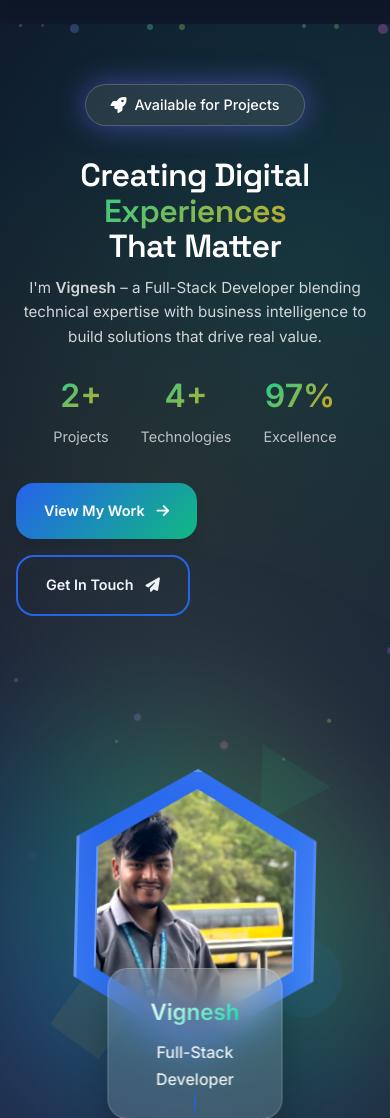
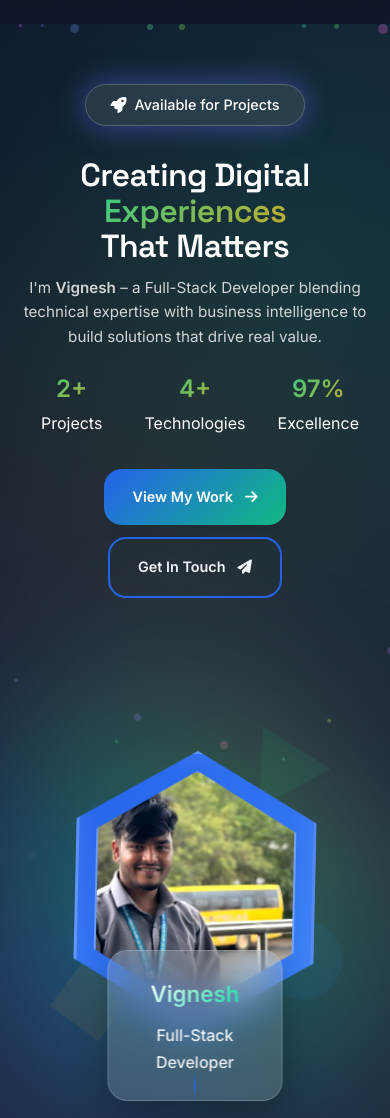
Before and after one commit to Vickyvkz7/myweb, a Flask app: page / in a window 390 px wide. Shown: the part 76-1194 px from the top of the page. Run offline with Flask 3, Linux system fonts and the light colour scheme.

Commit message:
Fix stats layout for mobile — keep horizontal placement

```diff
--- a/templates/index.html
+++ b/templates/index.html
@@ -213,10 +213,42 @@
         margin-bottom: 2rem;
         opacity: 0;
         animation: fadeIn 0.8s ease 1s forwards;
+        flex-wrap: wrap;
+        justify-content: flex-start;
     }
 
     .stat {
         text-align: center;
+        flex: 0 1 calc(33.333% - 1.35rem);
+        min-width: 100px;
+    }
+
+    @media (max-width: 768px) {
+        .hero-stats {
+            gap: 1rem;
+            justify-content: space-between;
+            flex-wrap: nowrap;
+        }
+
+        .stat {
+            flex: 0 1 calc(33.333% - 0.67rem);
+            min-width: auto;
+        }
+    }
+
+    @media (max-width: 480px) {
+        .hero-stats {
+            gap: 0.75rem;
+            justify-content: space-between;
+            flex-direction: row;
+            flex-wrap: nowrap;
+        }
+
+        .stat {
+            flex: 0 1 calc(33.333% - 0.5rem);
+            min-width: auto;
+            text-align: center;
+        }
     }
 
     .stat-number {
@@ -229,9 +261,16 @@
         background-clip: text;
     }
 
-    .stat-label {
-        font-size: 0.9rem;
-        color: rgba(255, 255, 255, 0.7);
+    @media (max-width: 768px) {
+        .stat-number {
+            font-size: 1.75rem;
+        }
+    }
+
+    @media (max-width: 480px) {
+        .stat-number {
+            font-size: 1.5rem;
+        }
     }
 
     .hero-actions {
@@ -240,6 +279,21 @@
         flex-wrap: wrap;
         opacity: 0;
         animation: fadeIn 0.8s ease 1.2s forwards;
+    }
+
+    @media (max-width: 768px) {
+        .hero-actions {
+            gap: 0.75rem;
+            justify-content: center;
+        }
+    }
+
+    @media (max-width: 480px) {
+        .hero-actions {
+            gap: 0.75rem;
+            justify-content: center;
+            flex-direction: row;
+        }
     }
 
     /* ===== ENHANCED UNIQUE PROFILE DESIGN ===== */
@@ -705,10 +759,6 @@
     }
 
     @media (max-width: 768px) {
-        .hero-stats {
-            justify-content: center;
-        }
-
         .profile-master {
             width: 350px;
             height: 350px;
@@ -770,8 +820,15 @@
         }
 
         .hero-stats {
-            flex-direction: column;
-            gap: 1rem;
+            flex-direction: row;
+            gap: 0.75rem;
+            justify-content: space-around;
+            flex-wrap: nowrap;
+        }
+
+        .stat {
+            flex: 0 1 calc(33.333% - 0.5rem);
+            min-width: auto;
         }
 
         .hero-actions {
@@ -801,7 +858,7 @@
             <h1 class="hero-title">
                 <span class="title-line">Creating Digital</span>
                 <span class="title-line accent">Experiences</span>
-                <span class="title-line">That Matter</span>
+                <span class="title-line">That Matters</span>
             </h1>
             <p class="hero-description">
                 I'm <strong>Vignesh</strong> – a Full-Stack Developer blending technical expertise
```
